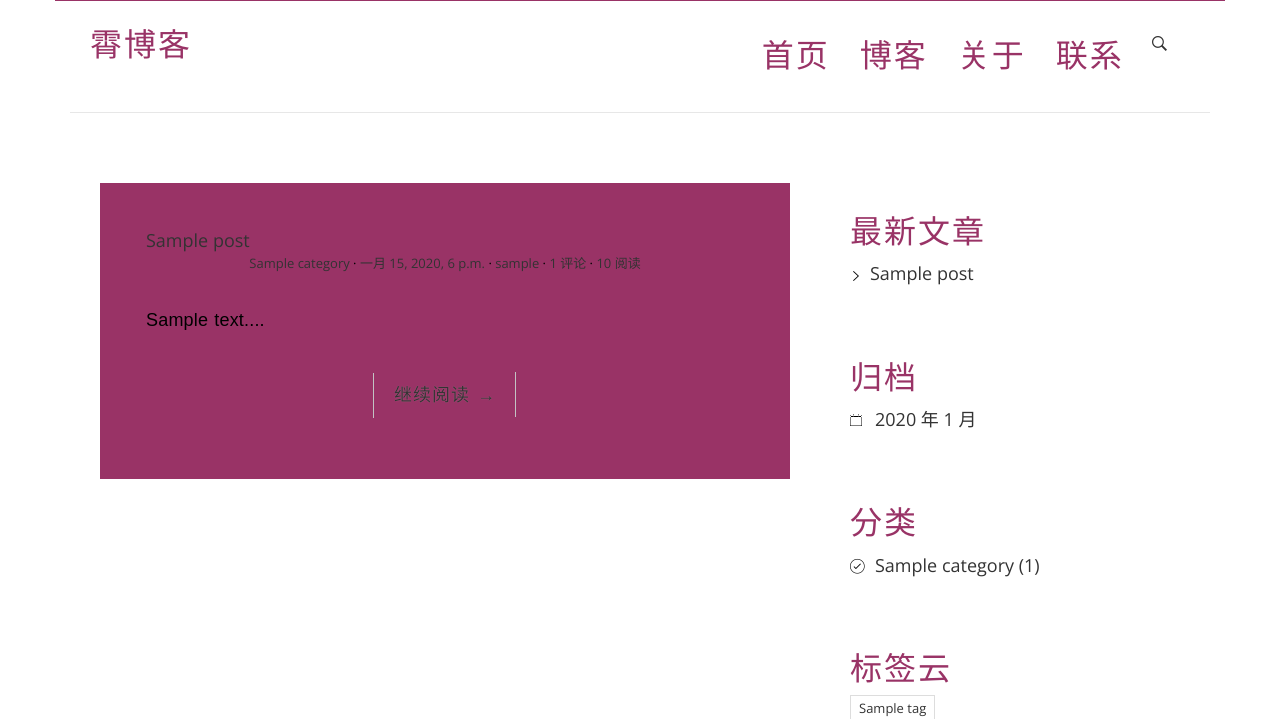
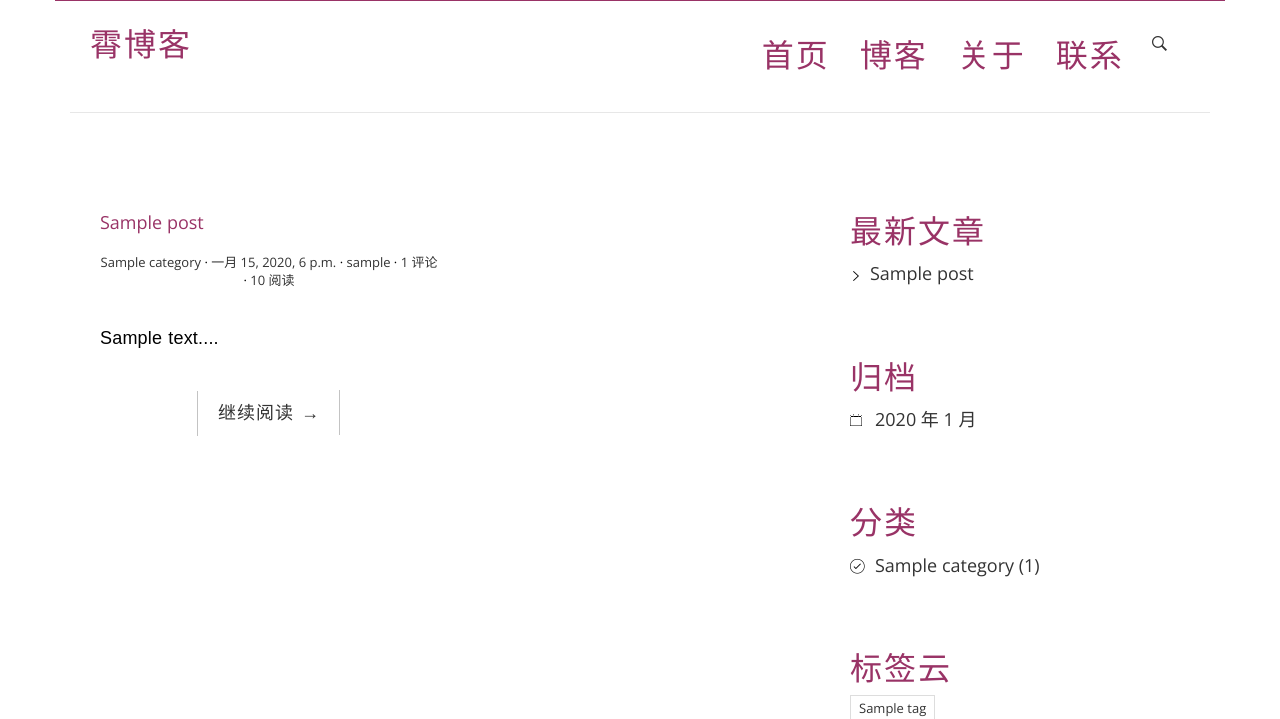
Before and after one commit to ZeroMoint/django-blog-tutorial, a Django app: page / in a window 1280 px wide. Shown: the part 185-904 px from the top of the page. Run offline with Django 3.2, Linux system fonts and the light colour scheme; tables that the repository leaves empty hold one stand-in row (values such as "Sample post"); some libraries are stand-ins or nearby versions.

Commit message:
Update index.html

```diff
--- a/templates/blog/index.html
+++ b/templates/blog/index.html
@@ -4,9 +4,9 @@
 
     {% for post in post_list %}
         <article class="post post-{{ post.pk }}">
-            <div class="tm-purple-bg tm-box-pad tm-bordered-box tm-no-border-top">
+            <div class="tm-welcome-box">
             <header class="entry-header">
-                <a href="{{ post.get_absolute_url }} class="tm-nav-item-link tm-button"">{{ post.title }}</a>
+                <h2 class="tm-section-title">{{post.title}}</h2>
                 <div class="entry-meta">
                     <span class="post-category"><a href="{% url 'blog:category' post.category.pk %}">{{ post.category.name }}</a></span>
                     <span class="post-date"><a href="{% url 'blog:archives' post.created_time.year post.created_time.month %}"><time class="entry-date"
```
